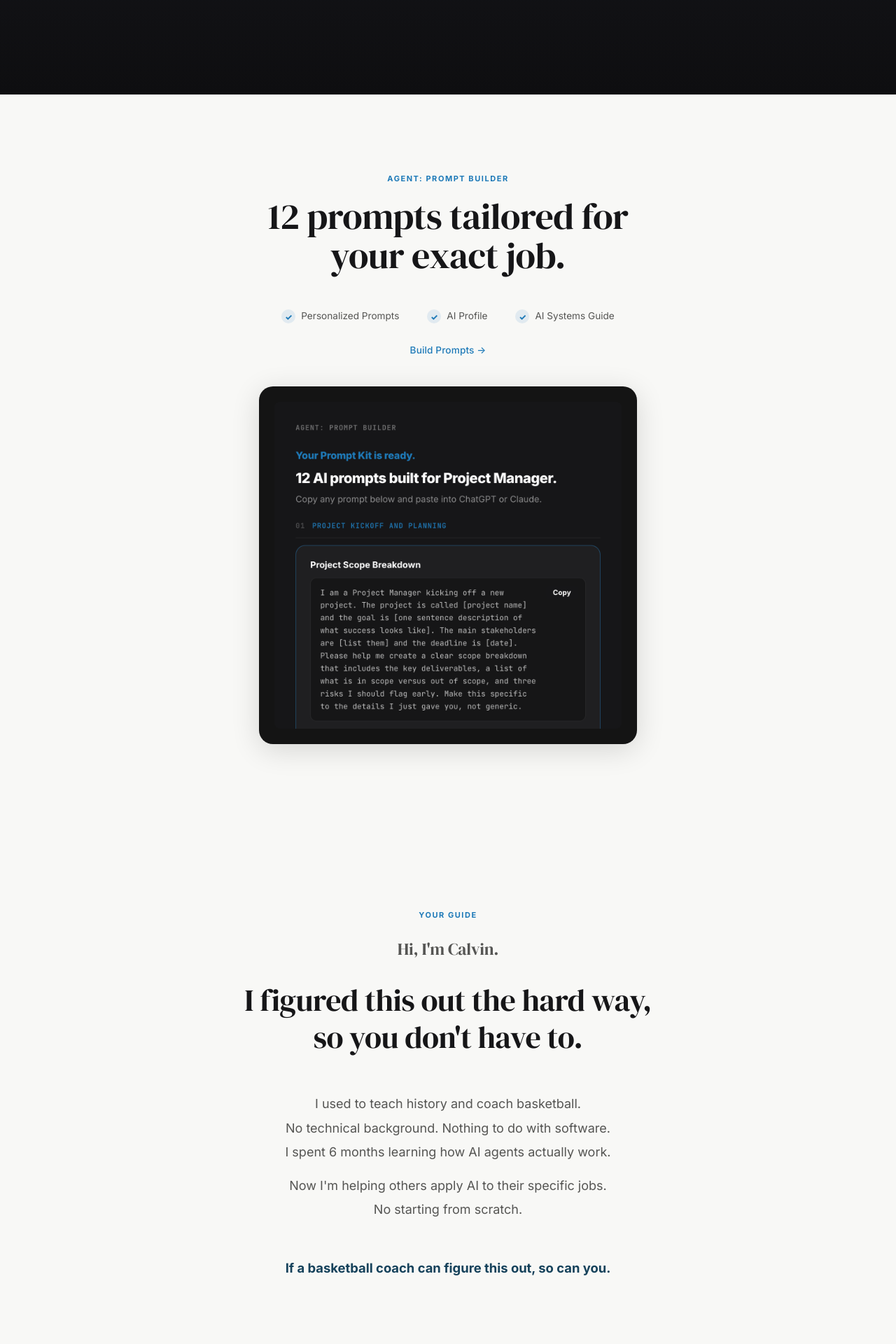
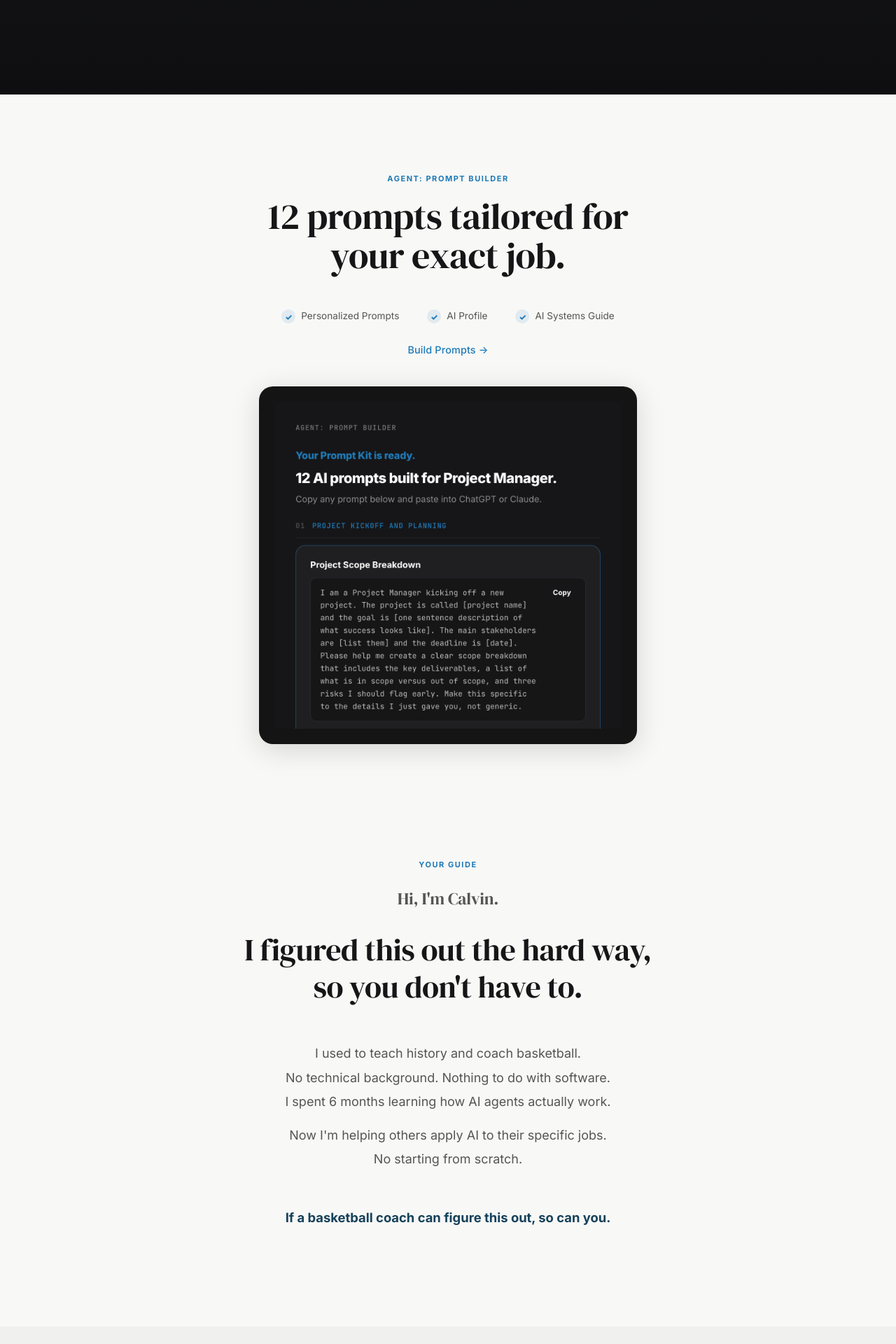
Before and after one commit to coolcalvin457-tech/agent-timesaver-nextjs, a Next.js app: page / in a window 1280 px wide. Shown: the part 1200-3120 px from the top of the page at 70% size. Built offline with nearby package versions, Linux system fonts and the light colour scheme.

Commit message:
Tighten section gap between Prompt Builder and Guide, bump CTA font

```diff
--- a/app/globals.css
+++ b/app/globals.css
@@ -2549,7 +2549,7 @@ input, textarea {
 
 .prompt-builder-cta-link {
   color: var(--cta);
-  font-size: 0.85rem;
+  font-size: 0.9rem;
   font-weight: 500;
   text-decoration: none;
   letter-spacing: 0.01em;
--- a/app/page.tsx
+++ b/app/page.tsx
@@ -62,7 +62,7 @@ export default function Home() {
         </section>
 
         {/* ── Section 4: AGENT: Prompt Builder ────────────────────────── */}
-        <section className="section" id="prompt-builder" style={{ paddingTop: "112px", paddingBottom: "96px" }}>
+        <section className="section" id="prompt-builder" style={{ paddingTop: "112px", paddingBottom: "64px" }}>
           <div className="container">
 
             {/* Centered header */}
@@ -111,7 +111,7 @@ export default function Home() {
         </section>
 
         {/* ── Section 5: The Guide ─────────────────────────────────────── */}
-        <section className="section" id="about" style={{ paddingTop: "140px", paddingBottom: "140px" }}>
+        <section className="section" id="about" style={{ paddingTop: "100px", paddingBottom: "140px" }}>
           <div className="container">
             <div style={{ maxWidth: "880px", margin: "0 auto", textAlign: "center" }}>
               <div className="eyebrow" style={{ marginBottom: "20px" }}>Your guide</div>
```
